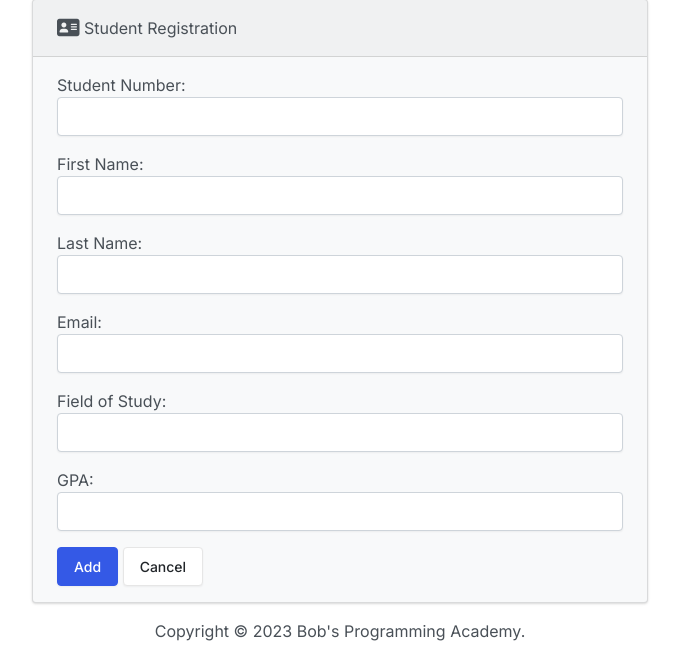
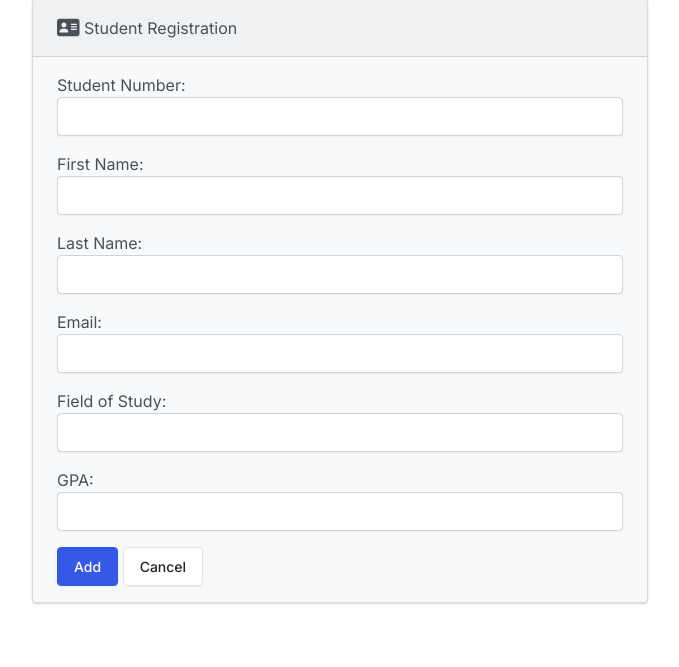
Before and after one commit to jagtap-suraj/student-management-system-master, a Django app: page /add/ in a window 1280 px wide. Shown: the part 150-817 px from the top of the page, without its empty margins (300-979 px from the left). After the commit the page ends 754 px from the top, so only its background shows below. Run offline with Django 4.2, Linux system fonts and the light colour scheme; some libraries are stand-ins or nearby versions.

Commit message:
copyright removed

```diff
--- a/students/templates/students/base.html
+++ b/students/templates/students/base.html
@@ -35,13 +35,6 @@
       {% block body %}
       {% endblock %}
     </div>
-    <footer class="mt-auto mb-4">
-      <div class="text-center">
-        <span>
-          Copyright &copy; <script>document.write(new Date().getFullYear())</script> Bob's Programming Academy.
-        </span>
-      </div>
-    </footer>
     <script src="https://cdn.jsdelivr.net/npm/bootstrap@5.0.2/dist/js/bootstrap.bundle.min.js"></script>
   </body>
 </html>
```
